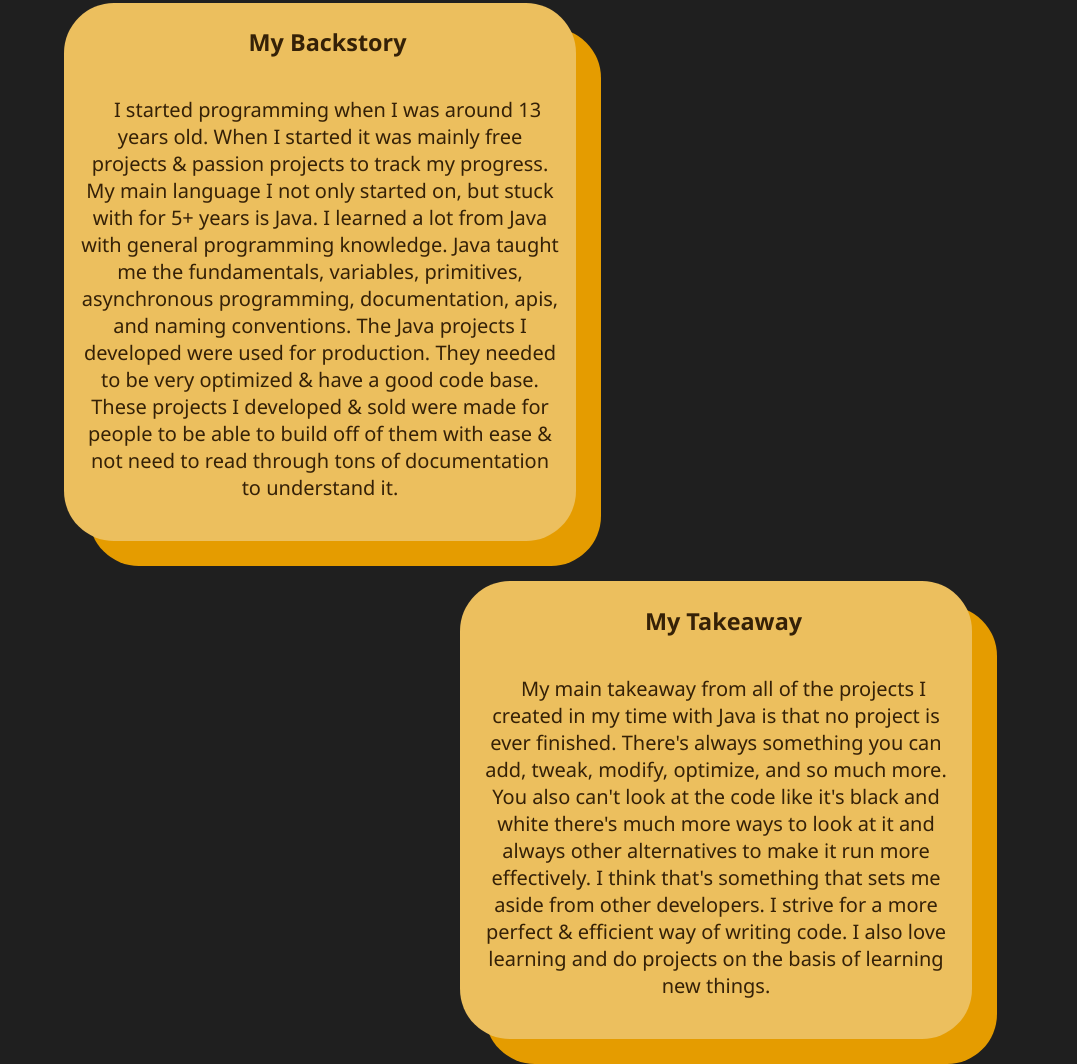
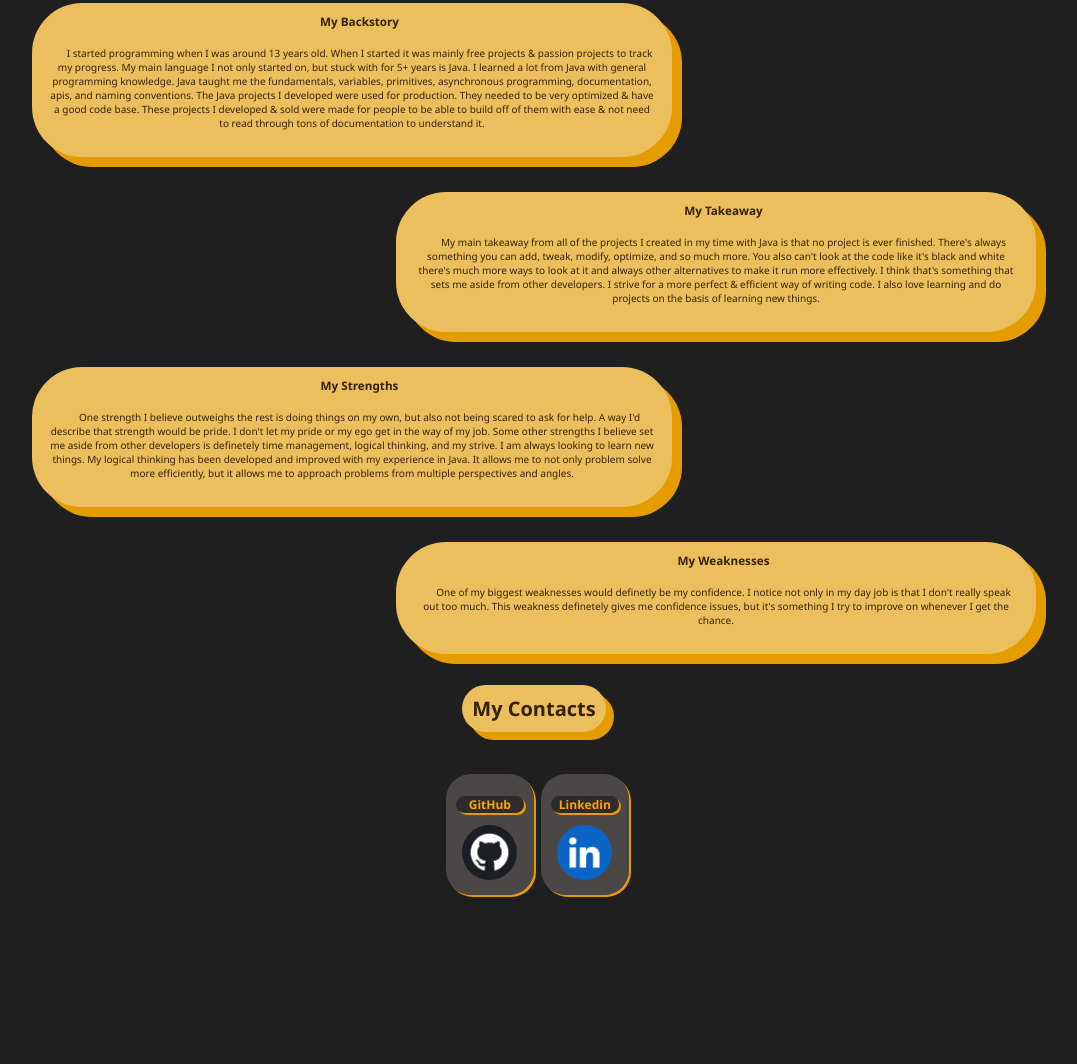
Before and after one commit to LBuddyBoy/Portfolio, a plain HTML site: page about.html in a window 1280 px wide. Shown: the part 107-1171 px from the top of the page, without its empty margins (106-1183 px from the left). After the commit the page ends 1092 px from the top, so only its background shows below. Drawn offline with Linux system fonts and the light colour scheme.

Commit message:
Added landscape compatibility

```diff
--- a/css/style.css
+++ b/css/style.css
@@ -220,7 +220,7 @@ body:last-child {
 
 /*  */
 
-@media (max-width: 600px) {
+@media only screen and (max-width: 600px) {
 
   .main section:nth-child(even) {
     margin-left: 30%;
@@ -335,8 +335,117 @@ body:last-child {
 
 }
 
-@media only screen and (min-width: 601px) and (max-width: 768px) {
+@media only screen and (orientation: landscape) {
 
+  .main section:nth-child(even) {
+    margin-left: 30%;
+    box-shadow: 10px 10px rgba(231, 158, 0, 0.993);
+    width: 50%;
+    height: 100%;
+    border-radius: 50px;
+    padding-bottom: 10px;
+    margin-bottom: 15px;
+  }
+
+  .main section:nth-child(odd) {
+    margin-right: 0px;
+    background-color: rgb(236, 191, 94);
+    box-shadow: 10px 10px rgba(231, 158, 0, 0.993);
+    width: 50%;
+    height: 100%;
+    padding-bottom: 10px;
+    border-radius: 50px;
+    margin-right: 30%;
+    margin-bottom: 15px;
+  }
+
+  .main section p {
+    margin: 17px;
+  }
+
+
+  .main section h1 {
+    margin: 0px;
+    margin-top: 10px;
+  }
+
+  .main .intro {
+    font-size: 10px;
+    margin: 20px;
+  }
+
+  .myself {
+    width: 200px;
+    height: 300px;
+    margin-top: 100px;
+    align-self: center;
+    border-radius: 50px;
+    border: 2px rgb(236, 191, 94) solid;
+  }
+
+  .main .intro a img[class="github"] {
+    width: 35px;
+    border-radius: 50px;
+    align-self: flex-end;
+  }
+
+  .main .contactIntro #form label {
+    margin-bottom: 5px;
+    border-radius: 50px;
+    width: 85%;
+    text-decoration: dashed;
+  }
+
+  .main .contactIntro #form * {
+    margin-bottom: 5px;
+    align-self: center;
+    width: 75%;
+  }
+
+  .main .contactIntro #form input[id="message"] {
+    height: 100px;
+  }
+
+  .main .contactIntro #submit {
+    margin-top: 25px;
+    background-color: rgb(94, 204, 94);
+    border-radius: 50px;
+    border: none;
+    width: 50%;
+  }
+
+  .footer .contactCards h1 {
+    font-size: 12px;
+    border-radius: 50px;
+    box-shadow: 2px 2px rgba(231, 158, 0, 0.993);
+  }
+
+  .footer .contactCards img {
+    color: orange;
+    text-align: center;
+    border-radius: 50px;
+    width: 80%;
+    align-self: center;
+    margin-bottom: 5px;
+  }
+
+  .footer .contactCards section {
+    width: 75px;
+    background-color: rgba(114, 105, 105, 0.548);
+    border-radius: 25px;
+    margin-left: 3.5%;
+    padding: 10px;
+    box-shadow: 2px 2px rgba(231, 158, 0, 0.993);
+  }
+
+  .footerHeader h1 {
+    color: rgb(53, 33, 7);
+    font-size: 20px;
+    background-color: rgb(236, 191, 94);
+    box-shadow: 8px 8px rgba(231, 158, 0, 0.993);
+    padding: 10px;
+    border-radius: 50px;
+  }
 
 
 }
```
